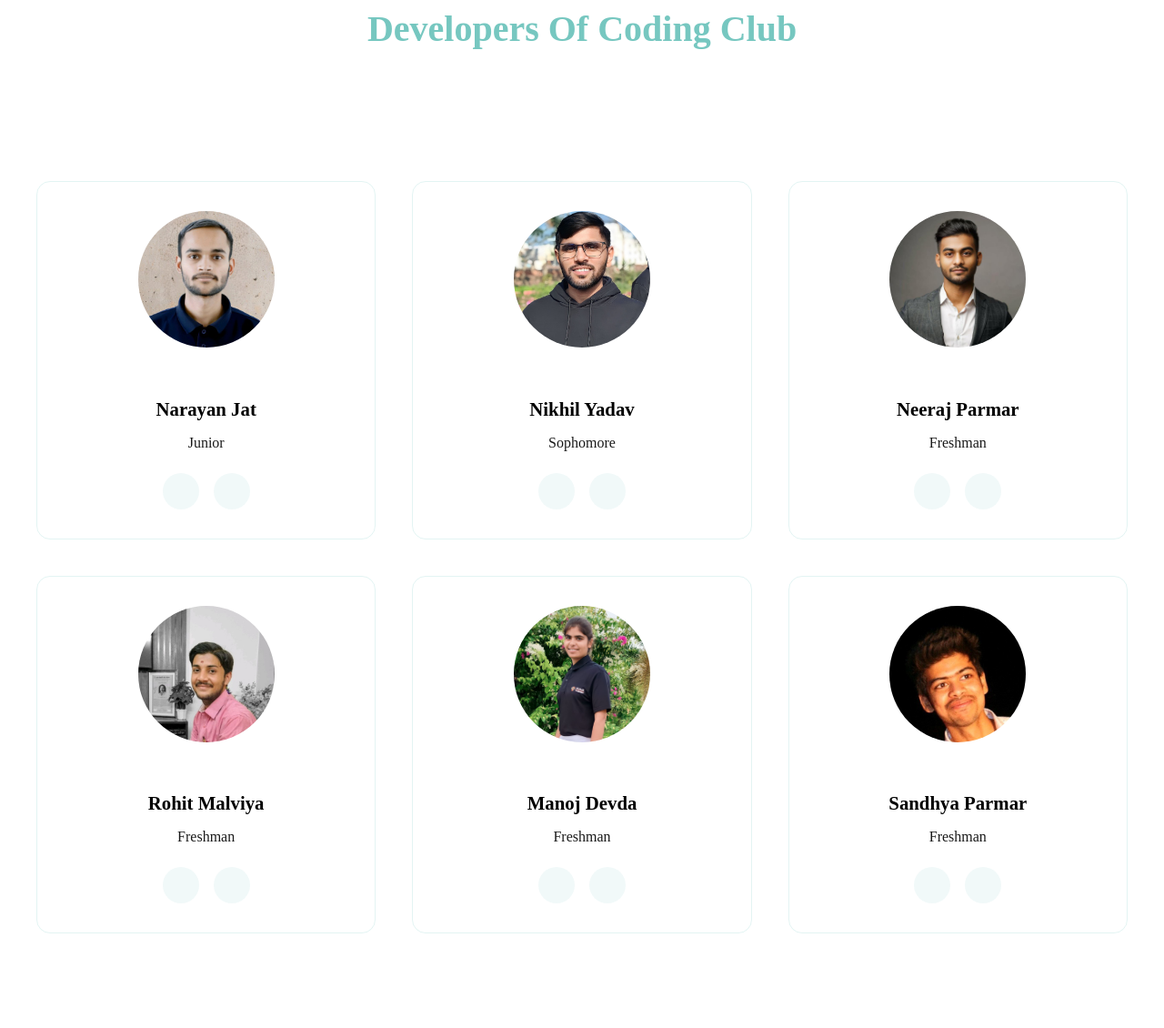
After one commit to nikhilyadav09/Sitare_coding_club, a Flask app: page /developers in a window 1280 px wide. The commit adds this page. Shown: the whole page at 91% size. Run offline with Flask 3, Linux system fonts and the light colour scheme.

Commit message:
add developer and blog page

```diff
--- a/run.py
+++ b/run.py
@@ -18,5 +18,13 @@ def join():
 def event():
     return render_template('event.html')
 
+@app.route('/blog')
+def blog():
+    return render_template('blog.html')
+
+@app.route('/developers')
+def developers():
+    return render_template('developers.html')
+
 if __name__ == "__main__":
     app.run(debug=True, port=8000)
--- a/static/css/style.css
+++ b/static/css/style.css
@@ -270,7 +270,7 @@ body {
 
 .achievement-image {
     position: relative;
-    height: 200px;
+    height: 350px;
     overflow: hidden;
 }
 
--- /dev/null
+++ b/templates/developers.html
@@ -0,0 +1,216 @@
+<!DOCTYPE html>
+<html lang="en">
+<head>
+    <meta charset="UTF-8">
+    <meta name="viewport" content="width=device-width, initial-scale=1.0">
+    <title>Document</title>
+    <style>
+        .team-members {
+    padding: 6rem 2rem;
+    background: var(--gradient-overlay);
+}
+
+.section-title {
+    text-align: center;
+    color: var(--primary-color);
+    font-size: 2.5rem;
+    margin-bottom: 4rem;
+    position: relative;
+}
+
+.section-title::after {
+    content: '';
+    position: absolute;
+    bottom: -10px;
+    left: 50%;
+    transform: translateX(-50%);
+    width: 60px;
+    height: 3px;
+    background: var(--primary-color);
+}
+
+.team-grid {
+    display: grid;
+    grid-template-columns: repeat(auto-fit, minmax(280px, 1fr));
+    gap: 2.5rem;
+    max-width: 1200px;
+    margin: 0 auto;
+}
+
+.team-member-card {
+    background: var(--card-bg);
+    border-radius: 15px;
+    padding: 2rem;
+    text-align: center;
+    transition: all 0.3s ease;
+    border: 1px solid rgba(118, 199, 192, 0.2);
+    position: relative;
+    overflow: hidden;
+}
+
+.team-member-card::before {
+    content: '';
+    position: absolute;
+    top: 0;
+    left: 0;
+    width: 100%;
+    height: 100%;
+    background: linear-gradient(135deg, rgba(118, 199, 192, 0.1), transparent);
+    opacity: 0;
+    transition: 0.3s;
+}
+
+.team-member-card:hover::before {
+    opacity: 1;
+}
+
+.team-member-card:hover {
+    transform: translateY(-10px);
+    box-shadow: 0 15px 30px rgba(0, 0, 0, 0.3);
+    border-color: var(--primary-color);
+}
+
+.team-member-card img {
+    width: 150px;
+    height: 150px;
+    border-radius: 50%;
+    object-fit: cover;
+    border: 4px solid var(--primary-color);
+    margin-bottom: 1.5rem;
+    transition: all 0.3s ease;
+}
+
+.team-member-card:hover img {
+    transform: scale(1.1);
+    border-width: 5px;
+}
+
+.team-member-card h4 {
+    color: var(--primary-color);
+    font-size: 1.3rem;
+    margin-bottom: 0.5rem;
+}
+
+.team-member-card p {
+    color: var(--text-color);
+    font-size: 1rem;
+    margin-bottom: 1.5rem;
+    opacity: 0.9;
+}
+
+.social-links {
+    display: flex;
+    justify-content: center;
+    gap: 1rem;
+}
+
+.social-links a {
+    color: var(--primary-color);
+    font-size: 1.2rem;
+    width: 40px;
+    height: 40px;
+    display: flex;
+    align-items: center;
+    justify-content: center;
+    border-radius: 50%;
+    background: rgba(118, 199, 192, 0.1);
+    transition: all 0.3s ease;
+}
+
+.social-links a:hover {
+    background: var(--primary-color);
+    color: var(--dark-bg);
+    transform: translateY(-3px);
+}
+    </style>
+</head>
+<body>
+    <!-- Team Members Section -->
+<h2 style="text-align: center; margin:0px 0px 48px; font-size: 40px; color: #76c7c0; ">Developers Of Coding Club</h2>
+<section class="team-members" id="team">
+    <div class="team-grid">
+        <!-- Team Member 1 -->
+        <div class="team-member-card">
+            <img src="{{ url_for('static', filename='images/animesh.jpg') }}" alt="Team Member">
+            <h4>Narayan Jat</h4>
+            <p>Junior</p>
+            <div class="social-links">
+                <a href="https://github.com/Aksherwal" target="_blank">
+                    <i class="fab fa-github"></i>
+                </a>
+                <a href="https://www.linkedin.com/in/animesh-awasthi-000me" target="_blank">
+                    <i class="fab fa-linkedin"></i>
+                </a>
+            </div>
+        </div>
+
+        <div class="team-member-card">
+            <img src="{{ url_for('static', filename='images/winner1.jpg') }}" alt="Team Member">
+            <h4>Nikhil Yadav</h4>
+            <p>Sophomore </p>
+            <div class="social-links">
+                <a href="https://github.com/username" target="_blank">
+                    <i class="fab fa-github"></i>
+                </a>
+                <a href="https://linkedin.com/in/username" target="_blank">
+                    <i class="fab fa-linkedin"></i>
+                </a>
+            </div>
+        </div>
+        <div class="team-member-card">
+            <img src="{{ url_for('static', filename='images/Akash.jpg') }}" alt="Team Member">
+            <h4>Neeraj Parmar</h4>
+            <p>Freshman</p>
+            <div class="social-links">
+                <a href="https://github.com/Aksherwal" target="_blank">
+                    <i class="fab fa-github"></i>
+                </a>
+                <a href="https://www.linkedin.com/in/aakash-kumar-aa0b591b8?utm_source=share&utm_campaign=share_via&utm_content=profile&utm_medium=android_app" target="_blank">
+                    <i class="fab fa-linkedin"></i>
+                </a>
+            </div>
+        </div>
+        <div class="team-member-card">
+            <img src="{{ url_for('static', filename='images/anshul.jpg') }}" alt="Team Member">
+            <h4>Rohit Malviya</h4>
+            <p>Freshman</p>
+            <div class="social-links">
+                <a href="https://github.com/username" target="_blank">
+                    <i class="fab fa-github"></i>
+                </a>
+                <a href="https://www.linkedin.com/in/anshul-sharma-03a97a285" target="_blank">
+                    <i class="fab fa-linkedin"></i>
+                </a>
+            </div>
+        </div>
+
+        <div class="team-member-card">
+            <img src="{{ url_for('static', filename='images/deepali.jpg') }}" alt="Team Member">
+            <h4>Manoj Devda</h4>
+            <p>Freshman</p>
+            <div class="social-links">
+                <a href="https://github.com/deepalitomar021" target="_blank">
+                    <i class="fab fa-github"></i>
+                </a>
+                <a href="https://www.linkedin.com/in/deepali-tomar-4b876b289?utm_source=share&utm_campaign=share_via&utm_content=profile&utm_medium=android_app" target="_blank">
+                    <i class="fab fa-linkedin"></i>
+                </a>
+            </div>
+        </div>
+        <div class="team-member-card">
+            <img src="{{ url_for('static', filename='images/Jitendra.jpg') }}" alt="Team Member">
+            <h4>Sandhya Parmar</h4>
+            <p>Freshman</p>
+            <div class="social-links">
+                <a href="http://GitHub.com/Jittu77" target="_blank">
+                    <i class="fab fa-github"></i>
+                </a>
+                <a href="https://www.linkedin.com/in/jitendra-kumar-155238281" target="_blank">
+                    <i class="fab fa-linkedin"></i>
+                </a>
+            </div>
+        </div>
+    </div>
+</section>
+</body>
+</html>
--- a/templates/wall_of_fame.html
+++ b/templates/wall_of_fame.html
@@ -43,8 +43,8 @@
             <div class="achievements-grid">
                 <div class="achievement-card hackathon">
 
-                    <div class="achievement-image">
-                        <img src="{{ url_for('static', filename='images/Sunny.jpg') }}" alt="Winner">
+                    <div class="achievement-image";>
+                        <img src="{{ url_for('static', filename='images/Sunny.jpg') }} " style="margin: 1px;" alt="Winner">
                         <div class="rank-badge">1st</div>
                     </div>
                     <div class="achievement-content">
@@ -102,7 +102,7 @@
                         </div>
                         <div class="achievement-content">
                             <h3>Pyquest</h3>
-                            <p>Sanjay VPr</p>
+                            <p>Sanjay VP</p>
                             <p>₹1,000 Cash Prize</p>
                             <div class="achievement-tags">
                                 <span class="tag">AI/ML</span>
```
Also changed, not shown: templates/blog.html (added, +85 -0 lines), templates/index.html (+53 -44 lines), static/images/saurabhpandey.jpeg (added), sunnykumar.jpg (added).
